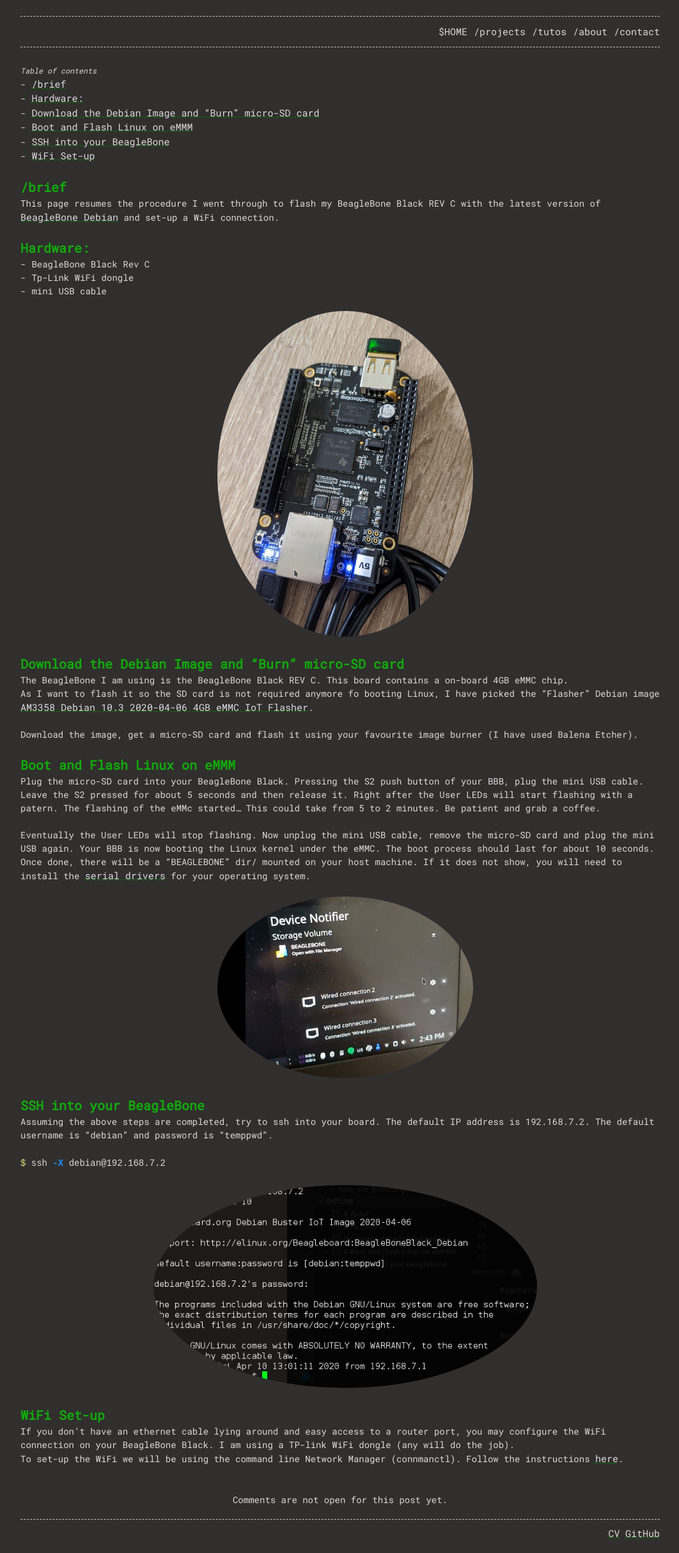
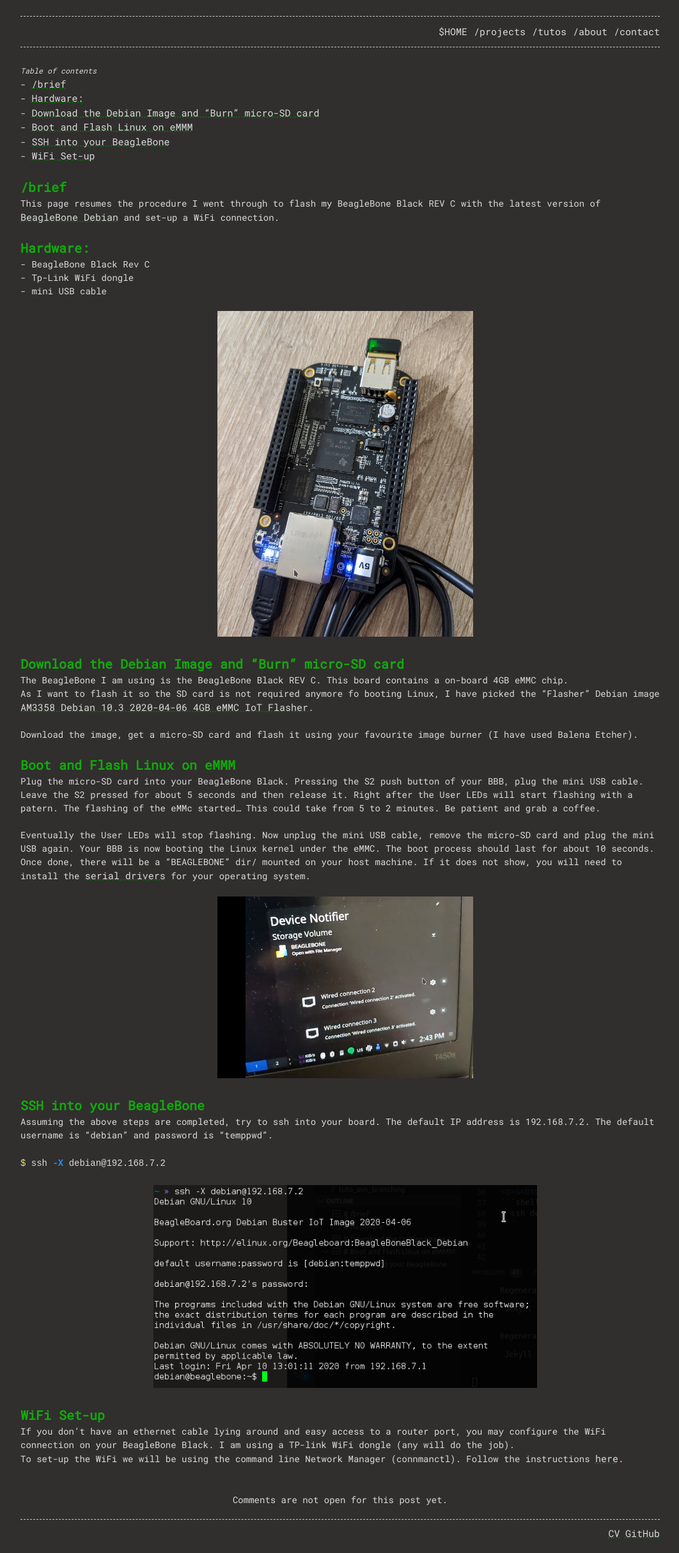
Before and after one commit to marcoroda/marcorodadevs, a Jekyll site: the page built from _tutos/2020-03-05-BeagleBone-Debian.md, in a window 1280 px wide. Shown: the whole page at 64% size, without its empty margins (108-1170 px from the left). Built offline with Jekyll 4.4.1, drawn with Linux system fonts in a browser that asks for light colours; nearby versions of some CDN libraries.

Commit message:
fixed avatar_logo class.

```diff
--- a/_layouts/default.html
+++ b/_layouts/default.html
@@ -2,7 +2,7 @@
 <html lang="{{ page.lang | default: site.lang | default: "en" }}">
 
 <style>
-img {
+.avatar_logo {
     border-radius: 50%;
 }
 </style>
```
Also changed, not shown: about.md (+1 -1 lines).
